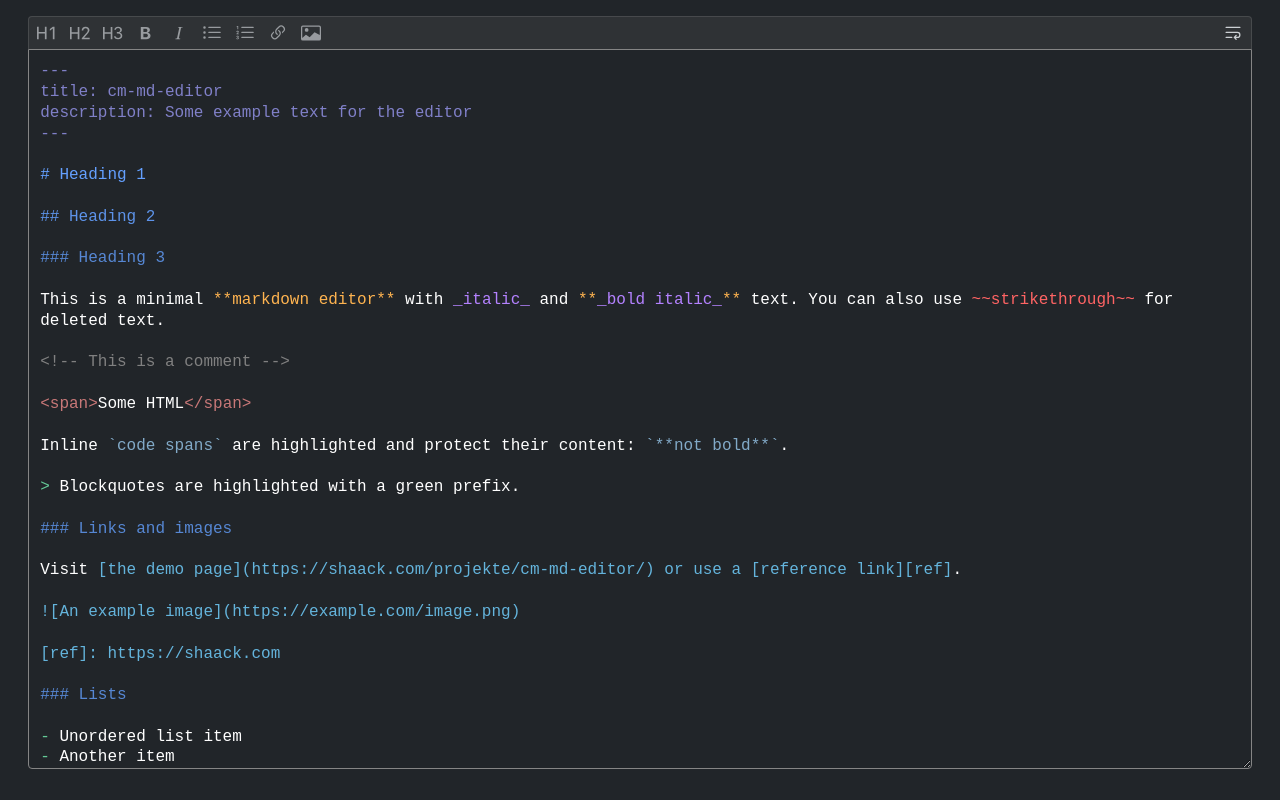
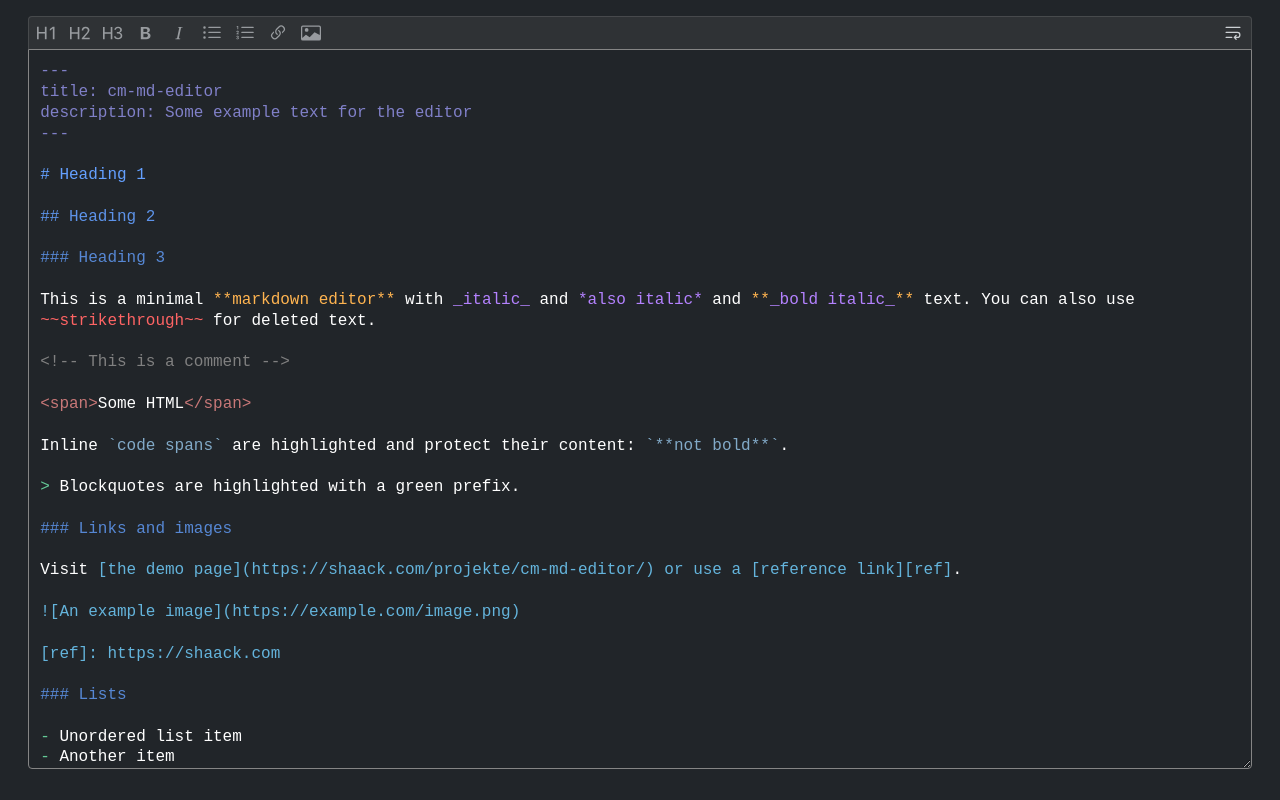
Before and after one commit to shaack/cm-md-editor, a website: page index.html in a window 1280 px wide. Drawn offline with nearby package versions, Linux system fonts and the light colour scheme.

Commit message:
Add support for single asterisk italic styling and update regex handling for improved markdown parsing.

```diff
--- a/index.html
+++ b/index.html
@@ -35,7 +35,7 @@ description: Some example text for the editor
 
 ### Heading 3
 
-This is a minimal **markdown editor** with _italic_ and **_bold italic_** text. You can also use ~~strikethrough~~ for deleted text.
+This is a minimal **markdown editor** with _italic_ and *also italic* and **_bold italic_** text. You can also use ~~strikethrough~~ for deleted text.
 
 <!-- This is a comment -->
 
--- a/src/MdEditor.js
+++ b/src/MdEditor.js
@@ -315,8 +315,10 @@ export class MdEditor {
         result = result.replace(/(\*\*)(.*?)(\*\*)/g, (_, p1, p2, p3) =>
             this.colorSpan('colorBold', p1) + this.colorSpan('colorBold', p2) + this.colorSpan('colorBold', p3))
 
-        // Italic _text_
-        result = result.replace(/((?:^|[^\\]))(\_)(.*?[^\\])(\_)/g, (_, pre, p1, p2, p3) =>
+        // Italic _text_ or *text* (single asterisk, after bold has been handled)
+        result = result.replace(/((?:^|[^\\*]))(\_)(.*?[^\\])(\_)/g, (_, pre, p1, p2, p3) =>
+            pre + this.colorSpan('colorItalic', p1) + this.colorSpan('colorItalic', p2) + this.colorSpan('colorItalic', p3))
+        result = result.replace(/((?:^|[^\\*]))(\*)((?!\*).+?[^\\])(\*)/g, (_, pre, p1, p2, p3) =>
             pre + this.colorSpan('colorItalic', p1) + this.colorSpan('colorItalic', p2) + this.colorSpan('colorItalic', p3))
 
         // HTML tags
```
